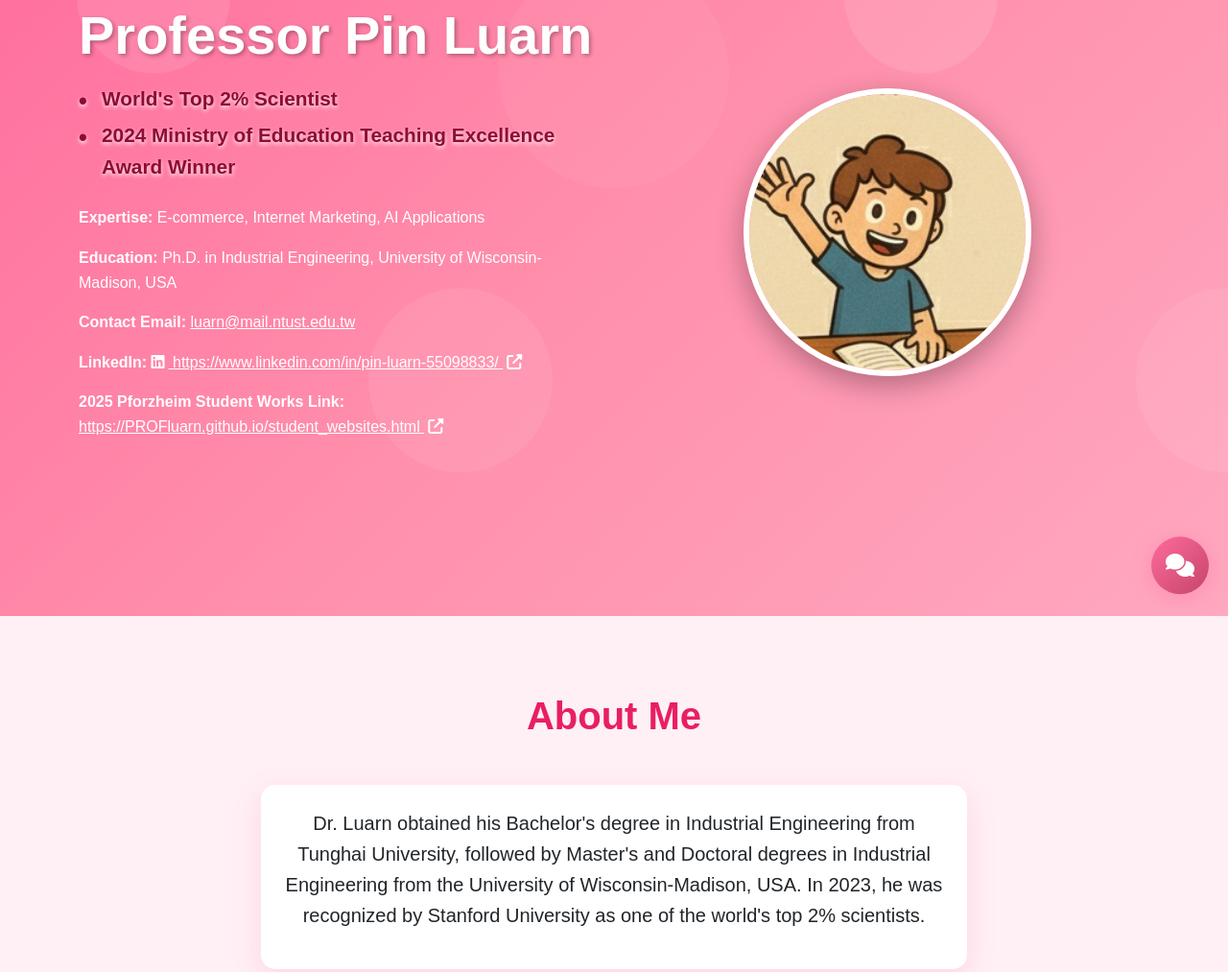
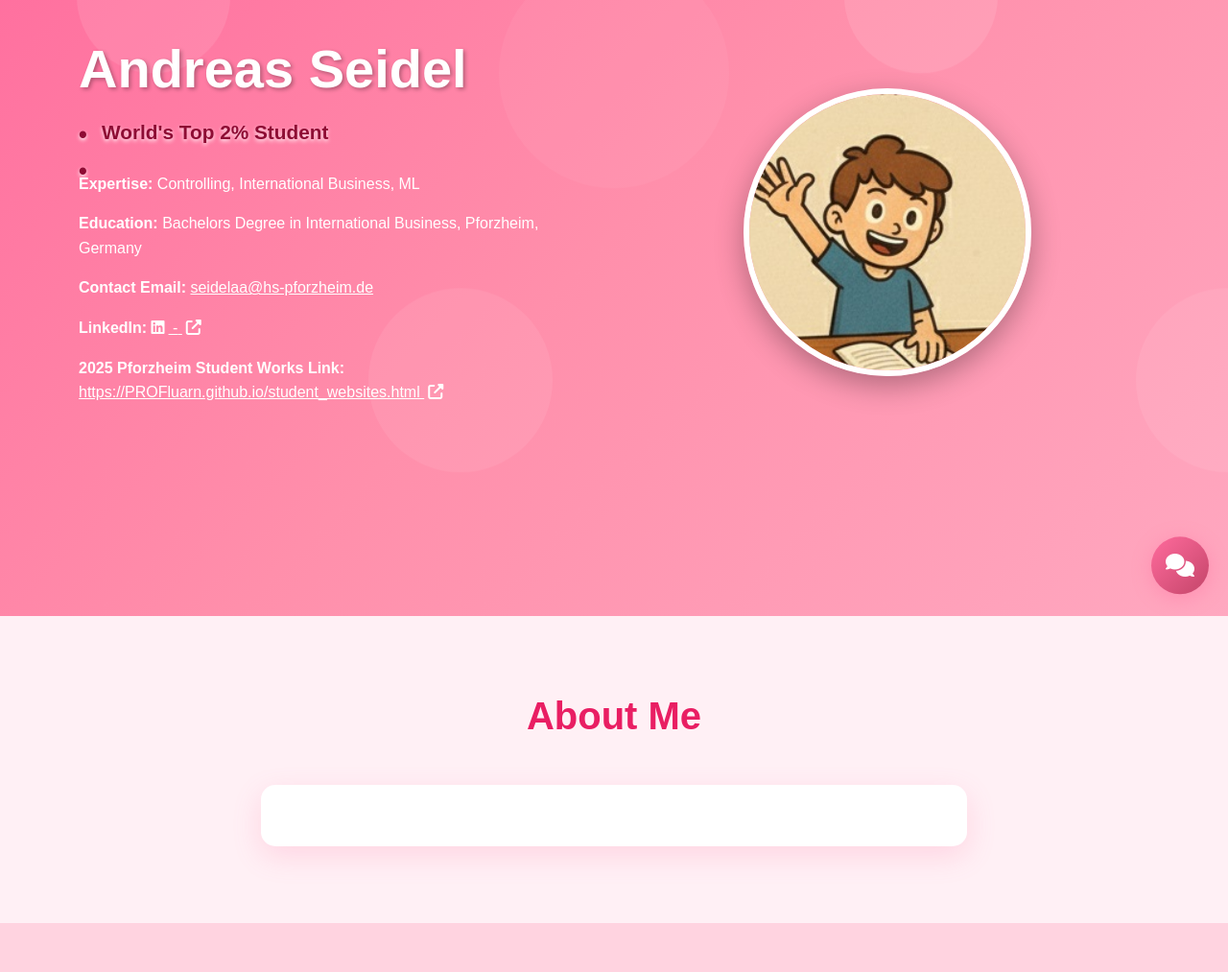
Before and after one commit to Dgree720/Dgree720.github.io, a plain HTML site: page index.html in a window 1280 px wide. Shown: the part 158-1171 px from the top of the page at 96% size. Drawn offline with nearby package versions, Linux system fonts and the light colour scheme.

Commit message:
Update index.html

```diff
--- a/index.html
+++ b/index.html
@@ -339,19 +339,19 @@
         });
 // ====== User Profile Data Section - Please modify the content below ======
         const profileData = {
-            name: "Professor Pin Luarn",
-            title1: "World's Top 2% Scientist",
-            title2: "2024 Ministry of Education Teaching Excellence Award Winner",
-            expertise: "E-commerce, Internet Marketing, AI Applications",
-            education: "Ph.D. in Industrial Engineering, University of Wisconsin-Madison, USA",
-            email: "luarn@mail.ntust.edu.tw",
-            linkedin: "https://www.linkedin.com/in/pin-luarn-55098833/",
-            about1: "Dr. Luarn obtained his Bachelor's degree in Industrial Engineering from Tunghai University, followed by",
-            about2: " Master's and Doctoral degrees in Industrial Engineering from the University of Wisconsin-Madison, USA.",
-            about3: "In 2023, he was recognized by Stanford University as one of the world's top 2% scientists.",
+            name: "Andreas Seidel",
+            title1: "World's Top 2% Student",
+            title2: "",
+            expertise: "Controlling, International Business, ML",
+            education: "Bachelors Degree in International Business, Pforzheim, Germany",
+            email: "seidelaa@hs-pforzheim.de",
+            linkedin: "-",
+            about1: "",
+            about2: "",
+            about3: "",
             about4: "", // Add additional about content here if needed
-            phone: "886-2-2737-6754",
-            location: "Office: T2-409<br>National Taiwan University of Science and Technology"
+            phone: "-",
+            location: "-"
         };
         // ====== User Profile Data Section End ======
     </script>
```
